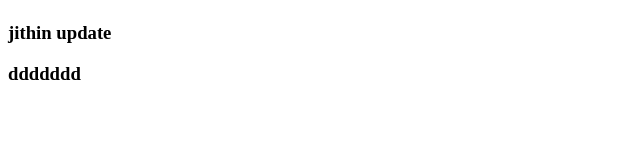
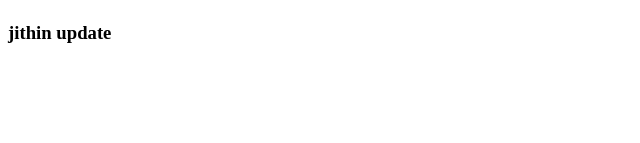
Before and after one commit to jithiee/Infinite-Academy-Frontend, a React (Vite) app in the folder INFINITE/: page / in a window 1280 px wide. Shown: the part 157-300 px from the top of the page, without its empty margins (0-640 px from the left). Built offline with nearby package versions, Linux system fonts and the light colour scheme.

Commit message:
cleare commmit

```diff
--- a/INFINITE/src/App.jsx
+++ b/INFINITE/src/App.jsx
@@ -9,7 +9,7 @@ function App() {
   <h1>newwwwww</h1>
   <h3>amal </h3>
 <h3>jithin update</h3>
-<h3>ddddddd</h3>
+
 
     </>
   )
```
